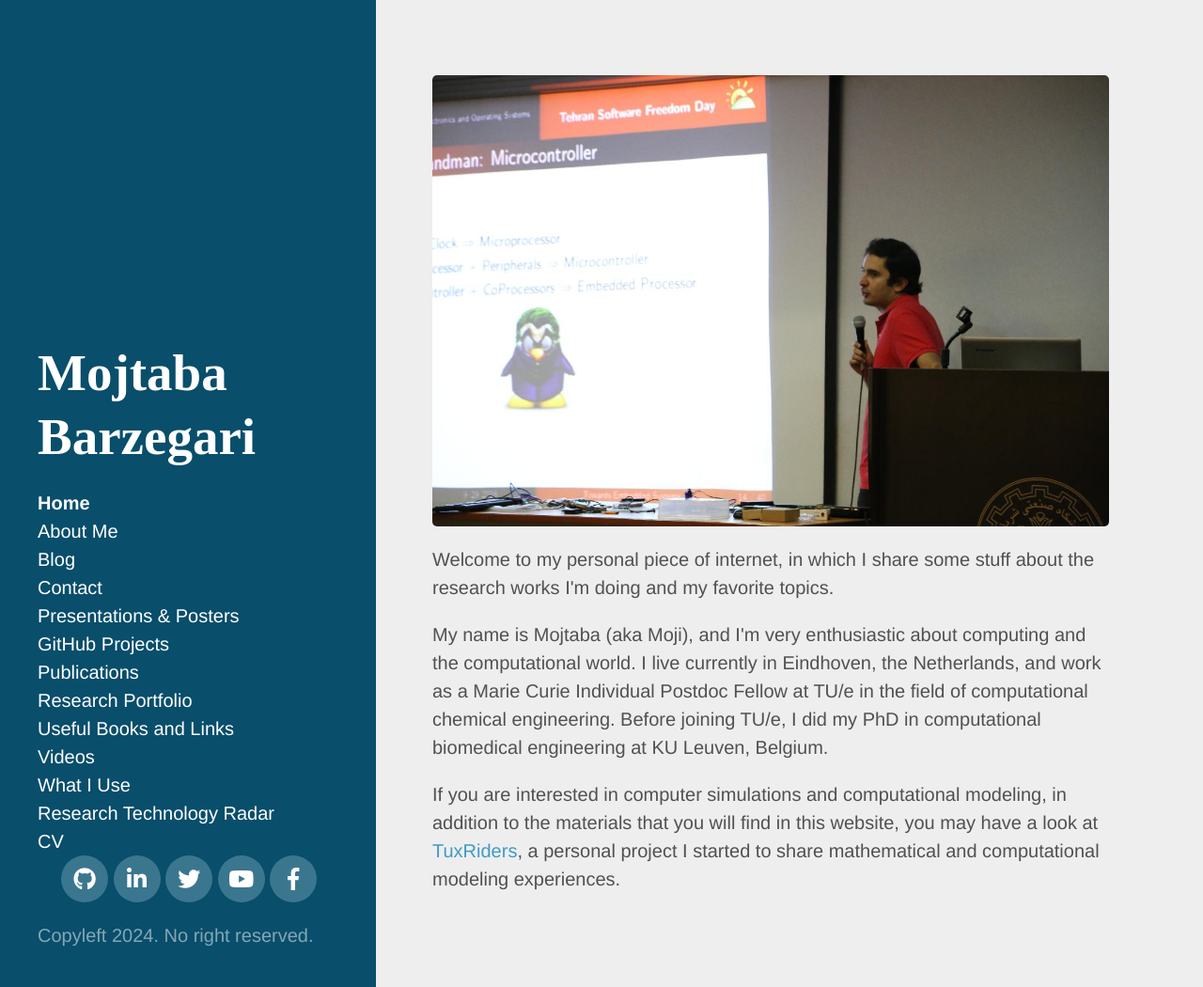
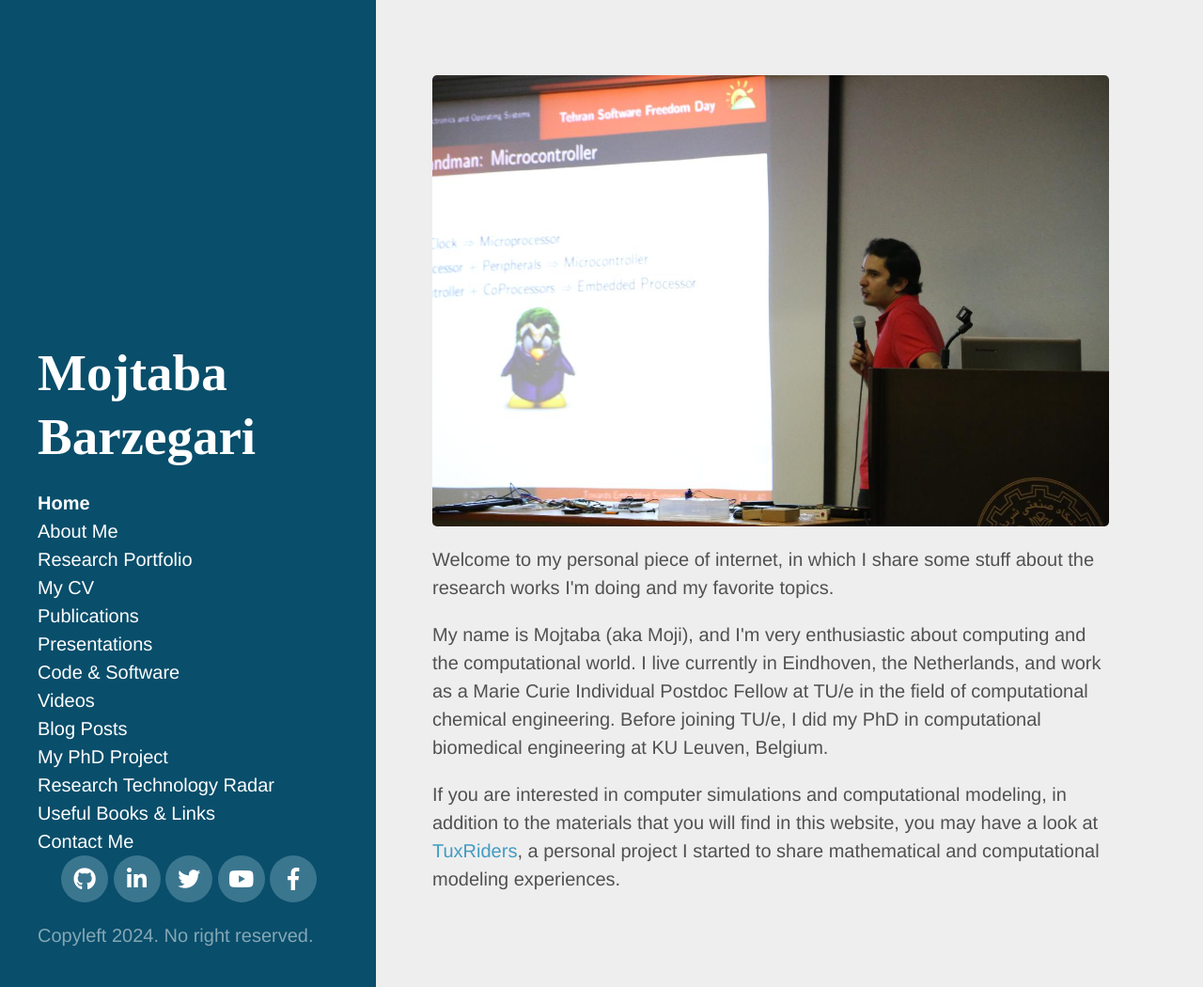
Before and after one commit to mbarzegary/mbarzegary.github.io, a Jekyll site: the page built from index.html, in a window 1280 px wide and 1050 px high. Shown: the whole window at 94% size. Built offline with Jekyll 4.4.1, drawn with Linux system fonts in a browser that asks for light colours; nearby versions of some CDN libraries; some web fonts are replaced; the list of posts is cut into pages by our own code.

Commit message:
reorder sidebar menu

```diff
--- a/_includes/sidebar.html
+++ b/_includes/sidebar.html
@@ -29,7 +30,21 @@
       {% endfor %}
 
       <li class="sidebar-nav-item"><a href="https://mbarzegary.github.io/research-tech-radar/">Research Technology Radar</a></li>
-      <li class="sidebar-nav-item"><a href="http://nbviewer.jupyter.org/github/mbarzegary/MyCV-shortened/blob/main/main.pdf">CV</a></li>
+      <li class="sidebar-nav-item"><a href="http://nbviewer.jupyter.org/github/mbarzegary/MyCV-shortened/blob/main/main.pdf">CV</a></li> -->
+
+      <li class="sidebar-nav-item"><a href="/about">About Me</a></li>
+      <li class="sidebar-nav-item"><a href="/research">Research Portfolio</a></li>
+      <li class="sidebar-nav-item"><a href="http://nbviewer.jupyter.org/github/mbarzegary/MyCV-shortened/blob/main/main.pdf">My CV</a></li>
+      <li class="sidebar-nav-item"><a href="/publications">Publications</a></li>
+      <li class="sidebar-nav-item"><a href="/presentations">Presentations</a></li>
+      <li class="sidebar-nav-item"><a href="/projects">Code & Software</a></li>
+      <li class="sidebar-nav-item"><a href="/videos">Videos</a></li>
+      <li class="sidebar-nav-item"><a href="/blog">Blog Posts</a></li>
+      <li class="sidebar-nav-item"><a href="/research/phd">My PhD Project</a></li>
+      <li class="sidebar-nav-item"><a href="https://mbarzegary.github.io/research-tech-radar/">Research Technology Radar</a></li>
+      <li class="sidebar-nav-item"><a href="/usefulbooks">Useful Books & Links</a></li>
+      <li class="sidebar-nav-item"><a href="/contact">Contact Me</a></li>
+
 
       <ul style="margin-left: -15px" class="icon-effect icon-effect-1a">
         <li><a target="_blank" href="https://github.com/mbarzegary" class="icon"><i class="fab fa-github"></i></a></li>
```
Also changed, not shown: other parts of _includes/sidebar.html (+1 -0 lines).
